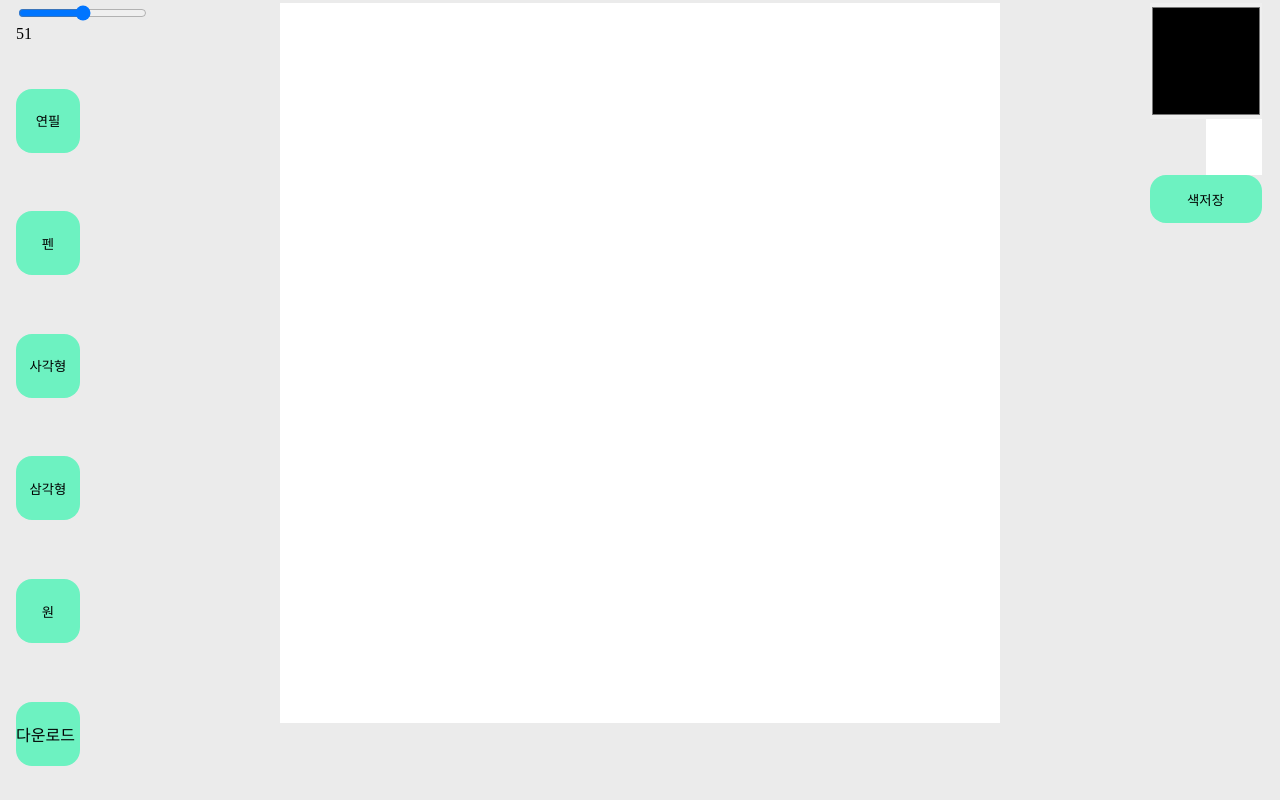
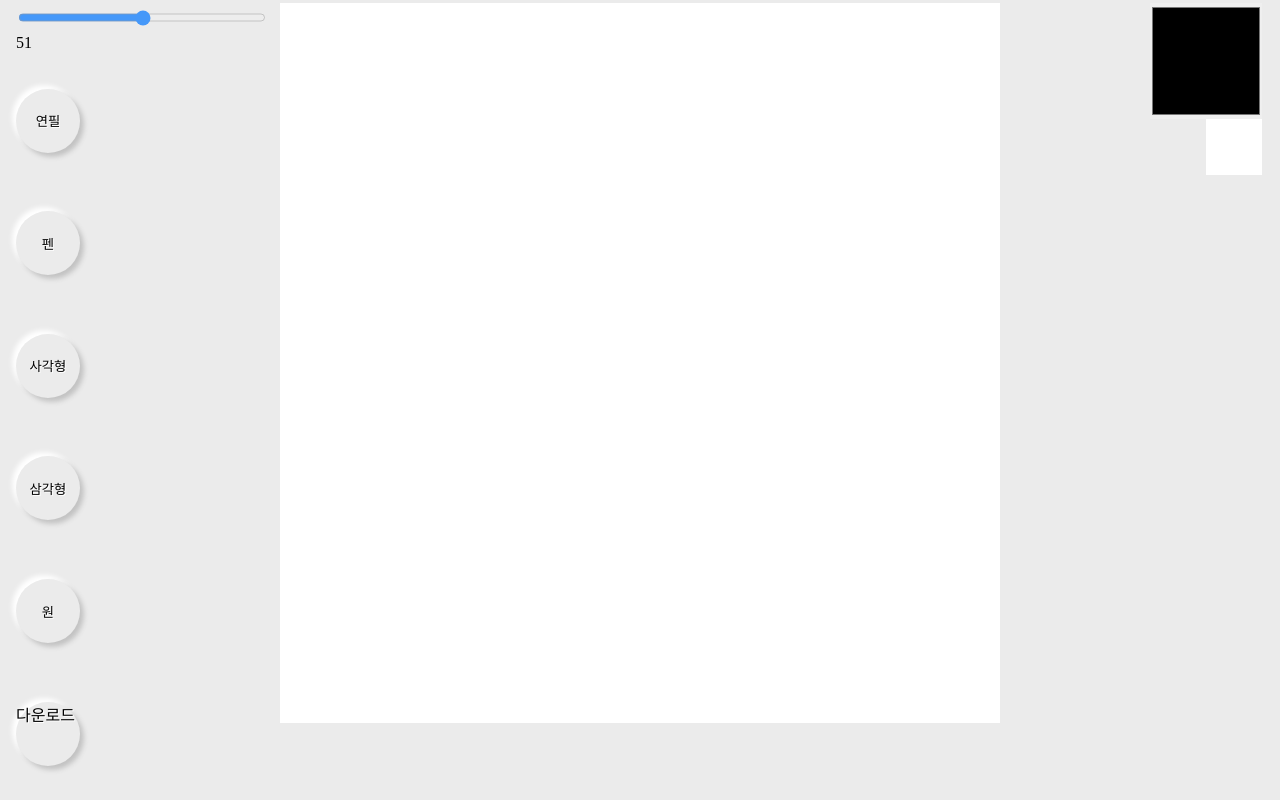
Before and after one commit to toswm128/NARARA-, a plain HTML site: page head1.html in a window 1280 px wide. Drawn offline with Linux system fonts and the light colour scheme.

Commit message:
색 저장, 디자인 변ㄱ셩

```diff
--- a/DRAW.JS
+++ b/DRAW.JS
@@ -1,7 +1,9 @@
 let canvas, ctx;
-let pens = document.querySelector("#pens");
-let pen = document.querySelector("#pen");
-let tool = document.querySelector("#tool");
+let penss = document.querySelector("#pens");
+let penn = document.querySelector("#pen");
+let boxx = document.querySelector("#box");
+let trii = document.querySelector("#tri");
+let cirr = document.querySelector("#cir");
 let color = document.querySelector("#color");
 let lineBold = document.getElementById('line');
 let Cbox = document.querySelector("#Cbox");
@@ -30,6 +32,7 @@ const FSaveLine = [];
 const CSaveLine = [];
 const BSaveLine = [];
 const lastPan = [];
+const Ccolor = [];
 let i = 0;
 let j = 0;
 let startX=0, startY=0; // 드래깅동안, 처음 마우스가 눌러진 좌표
@@ -37,22 +40,44 @@ let drawing=false;
 let penMode = 1;
 let curX = 0;
 let curY = 0;
+let k = 0;
+
+function toolStyle(){
+    console.log(penMode);
+    /*if(penMode===1)
+    {
+        penss.style.boxShadow=`  inset 2px 2px 5px #c2c2c2, inset -5px -5px 10px white`;
+        penn.style.boxShadow=` `;
+    }
+    if(penMode===2)
+        penn.style.boxShadow=`  inset 2px 2px 5px #c2c2c2, inset -5px -5px 10px white`;
+    if(penMode===3)
+        boxx.style.boxShadow=`  inset 2px 2px 5px #c2c2c2, inset -5px -5px 10px white`;
+    if(penMode===4)
+        trii.style.boxShadow=`  inset 2px 2px 5px #c2c2c2, inset -5px -5px 10px white`;
+    if(penMode===5)
+        cirr.style.boxShadow=`  inset 2px 2px 5px #c2c2c2, inset -5px -5px 10px white`;*/
+}
 
 function Pens(){
     penMode = 1;
-    console.log(penMode);
+    toolStyle()
 }
 function Pen(){
     penMode = 2;
+    toolStyle()
 }
 function box(){
     penMode = 3;
+    toolStyle()
 }
 function tri(){
     penMode = 4;
+    toolStyle()
 }
 function cir(){
     penMode = 5;
+    toolStyle()
 }
 function Psdraw() {
     ctx.beginPath();
@@ -114,7 +139,10 @@ function Cdraw() {
 }
 
 function changeColor(){
-    ctx.strokeStyle = color.value;
+    Ccolor[k]=color.value
+    ctx.strokeStyle = Ccolor[k];
+    k++;
+    CSbox();
 }
 
 function changeCbox(){
@@ -122,8 +150,8 @@ function changeCbox(){
 }
 
 function CSbox(){
-    Cbox.value = color.value;
-    Cbox.style.backgroundColor = color.value;
+    Cbox.value = Ccolor[k-2];
+    Cbox.style.backgroundColor = Ccolor[k-2];
 }
 
 function line(){
@@ -238,6 +266,12 @@ function down(e) {
 }
 function up(e) {
      drawing = false;
+     curX = e.offsetX*1.5;
+     curY = e.offsetY*1.5;
+     CSaveLine[i]=curX;
+     CSaveLine[i+1]=curY;
+     console.log(startX);
+     console.log(penMode);
      if(penMode===5){
         Cdraw(curX,curY);
      }
@@ -251,11 +285,9 @@ function up(e) {
             Pdraw(curX,curY);
     }
     if(penMode===1){
+        Psdraw();
         i+=2;
     }
-    console.log(i);
-    console.log(lastPan[i]);
-    console.log(BSaveLine[i]);
     }
 function move(e) {
     if(!drawing) return; // 마우스가 눌러지지 않았으면 리턴
--- a/head1.css
+++ b/head1.css
@@ -17,7 +17,7 @@ body{
     "tool  main tool2 "
     "tool1 main tool2"
     "tool1 main tool2";
-    grid-template-columns: 4fr 10fr 4fr;
+    grid-template-columns: 4fr auto 4fr;
     grid-template-rows: 5vh 50vh 40vh;
     gap: 1rem;
 
@@ -68,62 +68,50 @@ body{
 
 }
 
-#pens{
+.toolBox{
     width: 4rem;
     height: 4rem;
     border: 0;
-    border-radius: 1rem;
-    background-color: #6DF2C1;
+    border-radius: 50%;
+    background-color: rgb(235,235,235);
+    box-shadow:0.24rem 0.24rem 5px 0px #c2c2c2, -0.24rem -0.24rem 5px 0px white;
     outline: none;
+    text-decoration: none;
+    color:black;
+    text-shadow: 1px 1px 0 white;
+    cursor: pointer;
+}
+.toolBox:hover{
+    background-color: rgb(230,230,230);
+}
+.toolBox:active{
+    box-shadow:  inset 2px 2px 5px #c2c2c2, inset -5px -5px 10px white;
+}
+.toolBox:focus{
+    box-shadow:  inset 2px 2px 5px #c2c2c2, inset -5px -5px 10px white;
 }
 
-#pen{
-    width: 4rem;
-    height: 4rem;
-    border: 0;
+input[type="range"]{
+
+    width: 100%; /* Full-width */
+    height: 25px; /* Specified height */
+    background: #d3d3d3; /* Grey background */
     border-radius: 1rem;
-    background-color: #6DF2C1;
+    outline: none; /* Remove outline */
+    opacity: 0.7; /* Set transparency (for mouse-over effects on hover) */
+    -webkit-transition: .2s; /* 0.2 seconds transition on hover */
+    transition: opacity .2s;
+    cursor: pointer;
     outline: none;
+
 }
 
-#box{
-    width: 4rem;
-    height: 4rem;
-    border: 0;
-    border-radius: 1rem;
-    background-color: #6DF2C1;
-    outline: none;
+
+#line{
+    color:black
 }
 
-#tri{
-    width: 4rem;
-    height: 4rem;
-    border: 0;
-    border-radius: 1rem;
-    background-color: #6DF2C1;
-    outline: none;
-}
 
-#cir{
-    width: 4rem;
-    height: 4rem;
-    border: 0;
-    border-radius: 1rem;
-    background-color: #6DF2C1;
-    outline: none;
-}
-
-#download{
-    width: 4rem;
-    height: 4rem;
-    border: 0;
-    border-radius: 1rem;
-    background-color: #6DF2C1;
-    text-decoration: none;
-    color:black;
-    display: flex;
-    align-items: center ;
-}
 
 .tool2{
     grid-area: tool2;
--- a/head1.html
+++ b/head1.html
@@ -13,22 +13,21 @@
             <div id="dom">51</div>
         </div>
         <div class="tool1">
-            <button id="pens"
-            onclick="Pens()">연필</button>
-            <button id="pen"
-            onclick="Pen()">펜</button>
-            <button id="box"
-            onclick="box()">사각형</button>
-            <button id="tri"
-            onclick="tri()">삼각형</button>
-            <button id="cir"
-            onclick="cir()">원</button>
-            <a id="download" download="myImage.jpg" href="" onclick="download_img(this);">다운로드</a>
+            <button id="pens" class="toolBox"
+            onclick="Pens()" >연필</button>
+            <button id="pen" class="toolBox"
+            onclick="Pen()" >펜</button>
+            <button id="box" class="toolBox"
+            onclick="box()" >사각형</button>
+            <button id="tri" class="toolBox"
+            onclick="tri()" >삼각형</button>
+            <button id="cir" class="toolBox"
+            onclick="cir()" >원</button>
+            <a id="pen" class="toolBox" download="myImage.jpg" href="" onclick="download_img(this);">다운로드</a>
         </div>
         <div class="tool2">
-            <input type="color" id="color" onchange="changeColor()">
+            <input type="color" id="color" onchange="changeColor()" onclick="changeColor()">
             <button id="Cbox" onclick="changeCbox()"></button>
-            <button id="CSbox" onclick="CSbox()">색저장</button>
         </div>
 
         <CANVAS WIDTH="1080" HEIGHT="1080" ID="myCanvas"></CANVAS>
```
Also changed, not shown: DRAW.HTML (+2 -2 lines).
